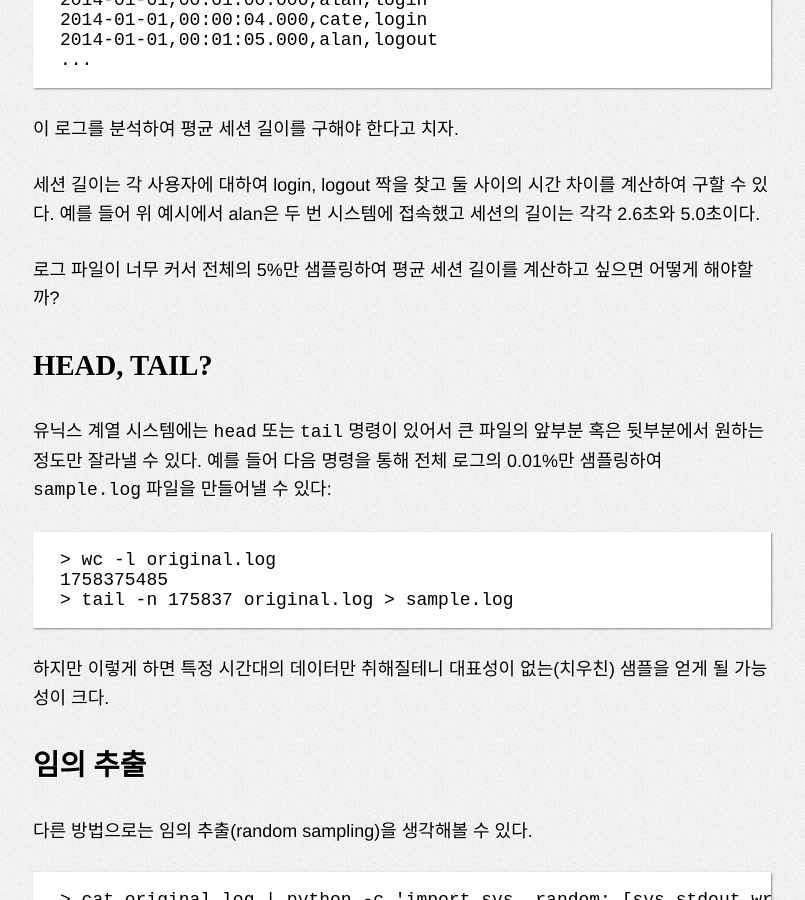
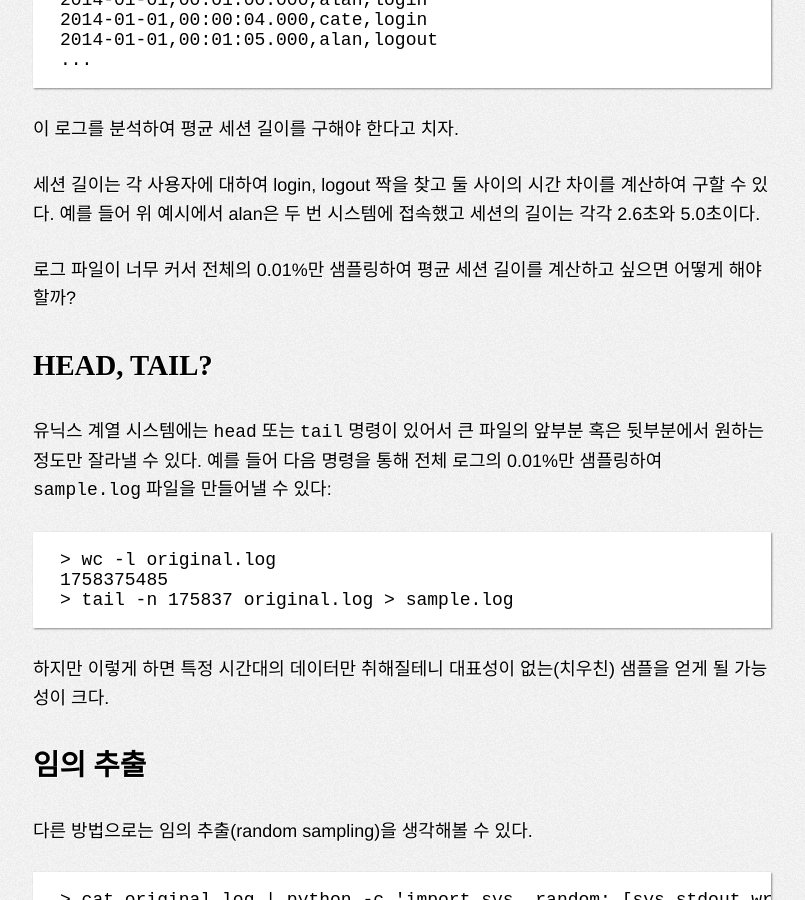
Before and after one commit to boxnwhiskr/boxnwhiskr.github.io, a Jekyll site: the page built from _posts/2014-12-13-Hash-based_sampling.markdown, in a window 1280 px wide and 900 px high, scrolled down 656 px. Shown: the whole window, without its empty margins (238-1043 px from the left). Built offline with Jekyll 4.4.1, drawn with Linux system fonts in a browser that asks for light colours.

Commit message:
Update 2014-12-13-Hash-based_sampling.markdown

```diff
--- a/_posts/2014-12-13-Hash-based_sampling.markdown
+++ b/_posts/2014-12-13-Hash-based_sampling.markdown
@@ -26,7 +26,7 @@
 
 세션 길이는 각 사용자에 대하여 login, logout 짝을 찾고 둘 사이의 시간 차이를 계산하여 구할 수 있다. 예를 들어 위 예시에서 alan은 두 번 시스템에 접속했고 세션의 길이는 각각 2.6초와 5.0초이다.
 
-로그 파일이 너무 커서 전체의 5%만 샘플링하여 평균 세션 길이를 계산하고 싶으면 어떻게 해야할까?
+로그 파일이 너무 커서 전체의 0.01%만 샘플링하여 평균 세션 길이를 계산하고 싶으면 어떻게 해야할까?
 
 
 # head, tail?
```
Also changed, not shown: other parts of _posts/2014-12-13-Hash-based_sampling.markdown (+1 -1 lines).
